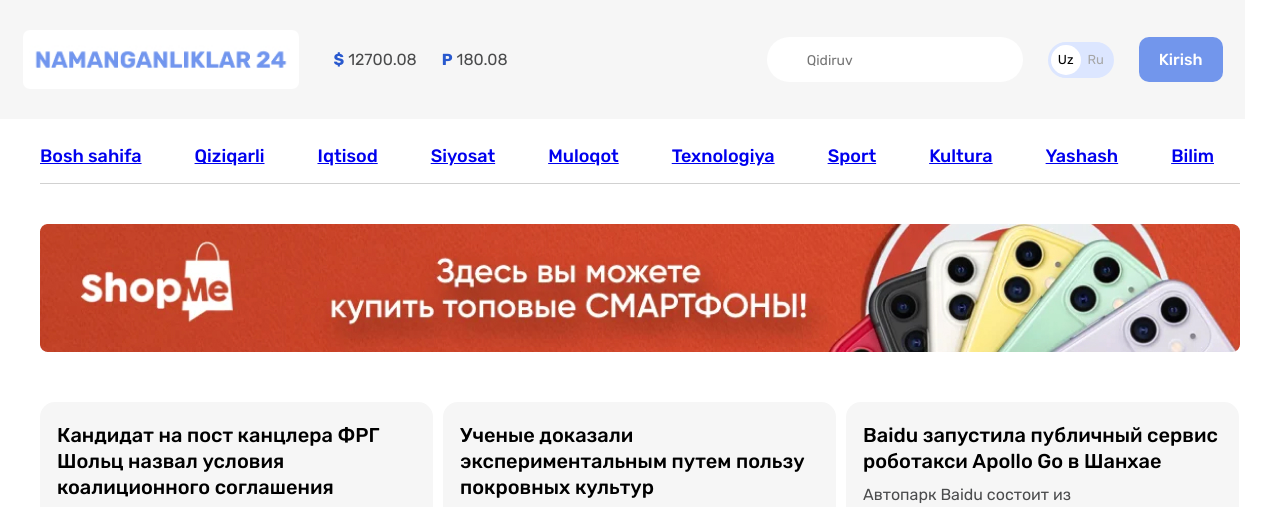
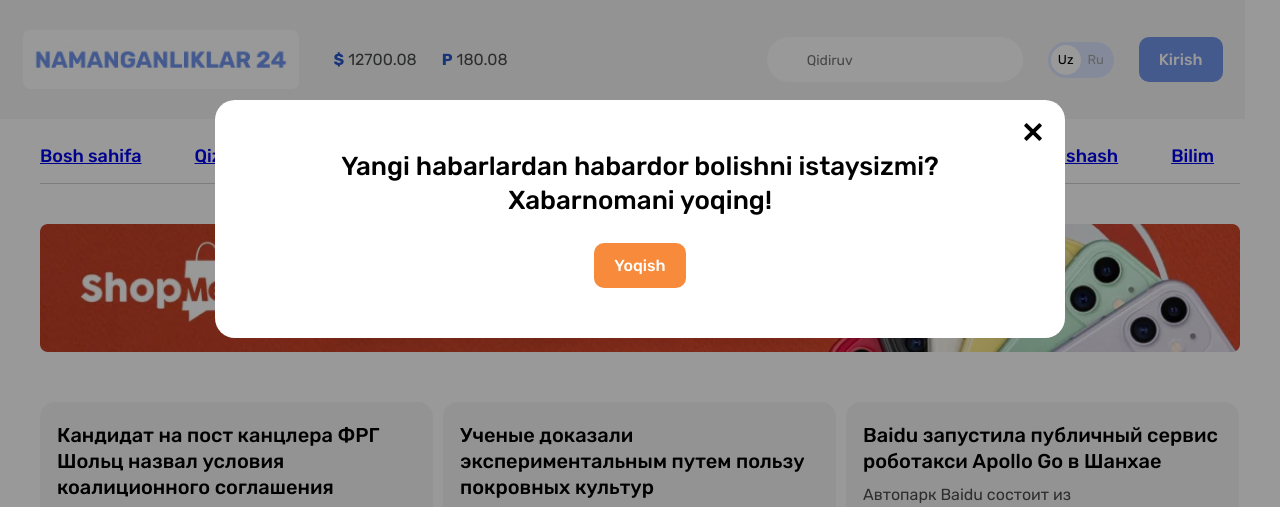
Before and after one commit to usmonchikk/T24-UMM, a plain HTML site: page index.html in a window 1280 px wide. Shown: the top 507 px of the page. Drawn offline with Linux system fonts and the light colour scheme.

Commit message:
Add modals

```diff
--- a/css/styles.css
+++ b/css/styles.css
@@ -25,6 +25,18 @@ color: #4a4b4c;
 img{
   max-width: 100%;
   height: auto;
+}
+
+/* hidden */
+.visually-hidden {
+  position: absolute;
+  width: 1px;
+  height: 1px;
+  margin: -1px;
+  border: 0;
+  padding: 0;
+  clip: rect(0 0 0 0);
+  overflow: hidden;
 }
 
 /* OUTLINE STYLES */
@@ -757,3 +769,75 @@ color:#fff;
  width: 494px;
  margin-left: 10px;
 }
+
+.modal{
+  display: none;
+  position: fixed;
+  z-index:9999;
+  left: 0;
+  top: 0;
+  width: 100%;
+  height: 100%;
+  padding-bottom: 40px;
+  overflow: auto;
+  background-color:rgba(0,0,0,0.4);
+}
+
+.modal-open{
+  display: block;
+}
+
+.modal-dialog{
+  width: 100%;
+  max-width: 850px;
+  margin-left: auto;
+  margin-right: auto;
+  margin-top: 100px;
+}
+
+.modal-content{
+  position: relative;
+  z-index: 1;
+  padding: 50px;
+  border-radius:20px;
+  background-color:#fff;
+}
+
+.modal-close{
+  position: absolute;
+  z-index: 1;
+  right: 20px;
+  top: 20px;
+  border:0;
+  padding: 0;
+  background-color:transparent;
+cursor: pointer;
+}
+
+.modal-close-icon:hover{
+  opacity: 0.8;
+}
+
+.modal-close-icon:active{
+  opacity: 0.6;
+}
+
+.modal-close-icon{
+  display: block;
+}
+
+.modal-lead{
+margin-top: 0;
+margin-bottom: 25px;
+font-size: 26px;
+line-height: 34px;
+font-weight: 500;
+color:#000;
+text-align: center;
+}
+
+.modal-actions{
+display: flex;
+justify-content: center;
+align-items:center;
+}
--- a/index.html
+++ b/index.html
@@ -394,7 +394,24 @@
   </div>
 </footer>
 
+<!-- MOdals -->
 
+<section class="modal" id="notifications-modal">
+  <div class="modal-dialog">
+    <div class="modal-content">
+      <h2 class="visually-hidden">Habarnoma</h2>
+      <button class="modal-close js-modal-close" type="button" aria-label="yopish modalni">
+        <img class="modal-close-icon" src="img/close 1.svg" alt="" width="24" height="24">
+      </button>
+      <p class="modal-lead">Yangi habarlardan habardor bolishni istaysizmi?<br> Xabarnomani yoqing!</p>
+    <div class="modal-actions">
+      <button class="button button-orange" type="button">Yoqish</button>
+    </div>
+    </div>
+  </div>
+</section>
+
+<script src="js/main.js"></script>
 
 </body>
 </html>
--- /dev/null
+++ b/js/main.js
@@ -0,0 +1,10 @@
+const elModal = document.querySelector('.modal');
+const elModalClose = elModal.querySelector('.js-modal-close');
+
+elModalClose.addEventListener('click', function (){
+  elModal.classList.remove('modal-open');
+});
+
+setTimeout(function(){
+elModal.classList.add('modal-open');
+},4000);
```
Also changed, not shown: contact.html (+15 -0 lines), news-list.html (+15 -1 lines), img/close 1.svg (added), img/close 2.svg (added), img/somolyot.png (added).
